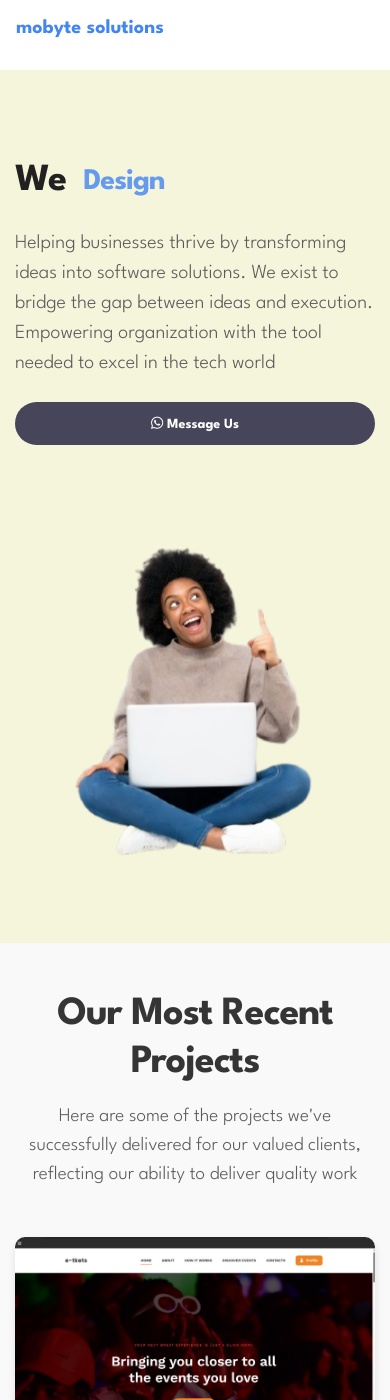
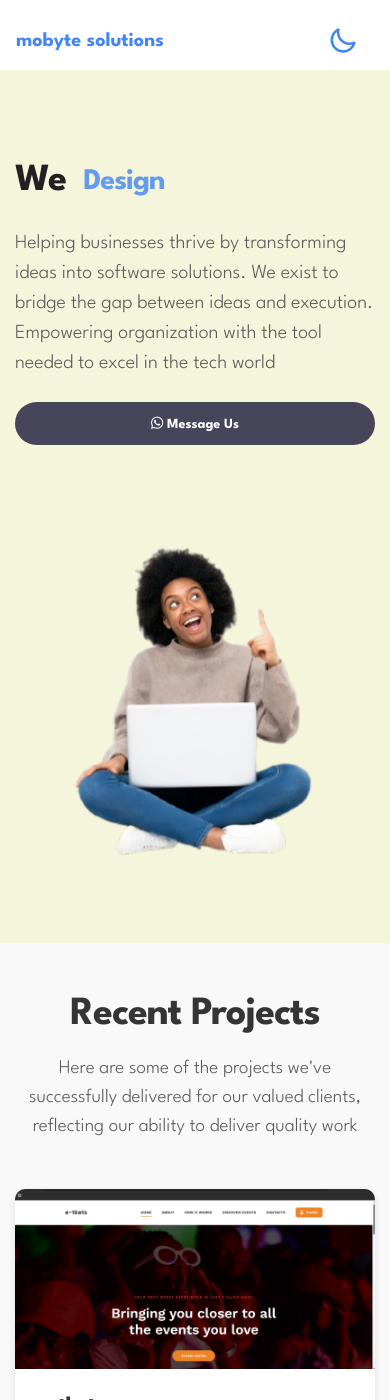
Before and after one commit to TimOsahenru/mobyte, a Jekyll site: the page built from index.html, in a window 390 px wide and 1400 px high. Built offline with Jekyll 4.4.1, drawn with Linux system fonts in a browser that asks for light colours.

Commit message:
color toggle name dynamic

```diff
--- a/_includes/about.html
+++ b/_includes/about.html
@@ -13,7 +13,7 @@
                             </div>
                     </h1>
 
-                    <p>Helping businesses thrive by transforming ideas into software solutions. We exist to bridge the gap between ideas and execution. Empowering organization with the tool needed to excel in the tech world</p>
+                    <p class="motto-text">Helping businesses thrive by transforming ideas into software solutions. We exist to bridge the gap between ideas and execution. Empowering organization with the tool needed to excel in the tech world</p>
                     <div class="custom-btn-group mt-4">
                       <a href="https://wa.me/qr/JRSOW7MPZVXGD1" class="btn custom-btn custom-btn-bg custom-btn-link"><i class="fab fa-whatsapp"></i> Message Us </a>
                     </div>
--- a/_includes/header.html
+++ b/_includes/header.html
@@ -1,35 +1,9 @@
 <nav class="navbar navbar-expand-sm navbar-light">
     <div class="container">
       <a class="navbar-brand" href="index.html">mobyte solutions</a>
-
-        <!-- <button class="navbar-toggler" type="button" data-toggle="collapse" data-target="#navbarNav" aria-controls="navbarNav" aria-expanded="false"
-            aria-label="Toggle navigation">
-            <span class="navbar-toggler-icon"></span>
-            <span class="navbar-toggler-icon"></span>
-            <span class="navbar-toggler-icon"></span>
-        </button> -->
-
-        <div class="collapse navbar-collapse" id="navbarNav">
-            <!-- <ul class="navbar-nav mx-auto">
-                <li class="nav-item">
-                    <a href="#project" class="nav-link"><span data-hover="Services">Services</span></a>
-                </li>
-                <li class="nav-item">
-                    <a href="#project" class="nav-link"><span data-hover="Projects">Projects</span></a>
-                </li>
-                <li class="nav-item">
-                    <a href="#contact" class="nav-link"><span data-hover="Contact">Contact</span></a>
-                </li>
-            </ul> -->
-
-            <ul class="navbar-nav ml-lg-auto">
-                <div class="ml-lg-4">
-                  <div class="color-mode d-lg-flex justify-content-center align-items-center">
-                    <i class="color-mode-icon"></i>
-                    Color mode
-                  </div>
-                </div>
-            </ul>
-        </div>
+            <div class="color-mode d-flex justify-content-center align-items-center">
+                <i class="color-mode-icon"></i>
+                <span class="d-none d-md-inline">Dark mode</span>
+            </div>
     </div>
 </nav>
--- a/_includes/projects.html
+++ b/_includes/projects.html
@@ -2,7 +2,7 @@
   <div class="container">
     <div class="row">
       <div class="col-lg-12 text-center">
-        <h2 class="section-title">Our Most Recent Projects</h2>
+        <h2 class="section-title">Recent Projects</h2>
         <p class="section-subtitle">Here are some of the projects we've successfully delivered for our valued clients, reflecting our ability to deliver quality work</p>
       </div>
     </div>
@@ -22,12 +22,12 @@
 
       <!-- Project 2 -->
       <div class="col-lg-4 col-md-6 mb-4">
-        <a href="project-detail-2.html" class="project-card">
+        <a href="https://www.qanda.lol/" class="project-card">
           <div class="project-image">
             <img src="images/project/project-image02.png" class="img-fluid" alt="Project 2">
           </div>
           <div class="project-content">
-            <h3>Project Name 2</h3>
+            <h3>qanda</h3>
             <p>Short description of the project. Highlight key features or technologies used.</p>
           </div>
         </a>
--- a/css/main.css
+++ b/css/main.css
@@ -11,7 +11,7 @@
 
 /* Dark Mode */
 .dark-mode .about {
-  background-color:#0c0c0d; /* Dark mode background color */
+  background-color:#2D2D2D; /* Dark mode background color */
 }
 
 .full-screen {
@@ -273,12 +273,14 @@
 .color-mode {
   font-weight: bold;
   cursor: pointer;
+  color: #4285f4;
 }
 
 .color-mode-icon {
   position: relative;
   right: 6px;
 }
+
 .color-mode-icon:after {
   font-family: 'unicons';
   content: '\ea9f';
@@ -294,7 +296,7 @@
 }
 
 .dark-mode {
-  background: #0c0c0d;
+  background: #1E1E1E;
 }
 .dark-mode .navbar-light .navbar-nav .nav-link {
   color: rgba(255, 255, 255, 0.8);
@@ -310,6 +312,12 @@
   background: #0d0c15;
   color: #ffffff;
 }
+
+.dark-mode .motto-text {
+  /* background: #0d0c15; */
+  color: #ffffff;
+}
+
 .dark-mode .feature-card .uil,
 .dark-mode .navbar-light .navbar-brand,
 .dark-mode h1, .dark-mode h2, .dark-mode h3, .dark-mode h4, .dark-mode h5, .dark-mode h6,
@@ -320,6 +328,10 @@
 .dark-mode .owl-carousel .owl-nav button.owl-prev,
 .dark-mode .owl-carousel button.owl-dot {
   color: #ffffff;
+}
+
+.dark-mode .contact-info {
+  background: #2D2D2D;
 }
 
 .timeline-wrapper {
@@ -580,6 +592,11 @@
 
 
 @media (max-width: 991px) {
+  .color-mode-icon {
+    color: #4285f4;
+    padding: 5px;
+    margin: 5px;
+  }
   .navbar-collapse {
     position: fixed; /* Fix the dropdown to the screen */
     top: 70px; /* Adjust based on your navbar height */
--- a/js/custom.js
+++ b/js/custom.js
@@ -1,23 +1,33 @@
 (function ($) {
+  "use strict";
 
-  "use strict";
+  // Initialize text on page load
+$(document).ready(function() {
+  var $colorModeText = $('.color-mode span');
+  if ($('body').hasClass('dark-mode')) {
+      $colorModeText.text('Light mode');
+  } else {
+      $colorModeText.text('Dark mode');
+  }
+});
 
     // COLOR MODE
     $('.color-mode').click(function(){
-        $('.color-mode-icon').toggleClass('active')
-        $('body').toggleClass('dark-mode')
-    })
+        $('.color-mode-icon').toggleClass('active');
+        $('body').toggleClass('dark-mode');
+
+        // Update the text
+        var $colorModeText = $(this).find('span'); // or use a specific selector
+        if ($('body').hasClass('dark-mode')) {
+            $colorModeText.text('Light mode');
+        } else {
+            $colorModeText.text('Dark mode');
+        }
+    });
 
     // HEADER
     $(".navbar").headroom();
 
-    // PROJECT CAROUSEL
-    $('.owl-carousel').owlCarousel({
-    	items: 1,
-	    loop:true,
-	    margin:10,
-	    nav:true
-	});
 
     // SMOOTHSCROLL
     $(function() {
```
